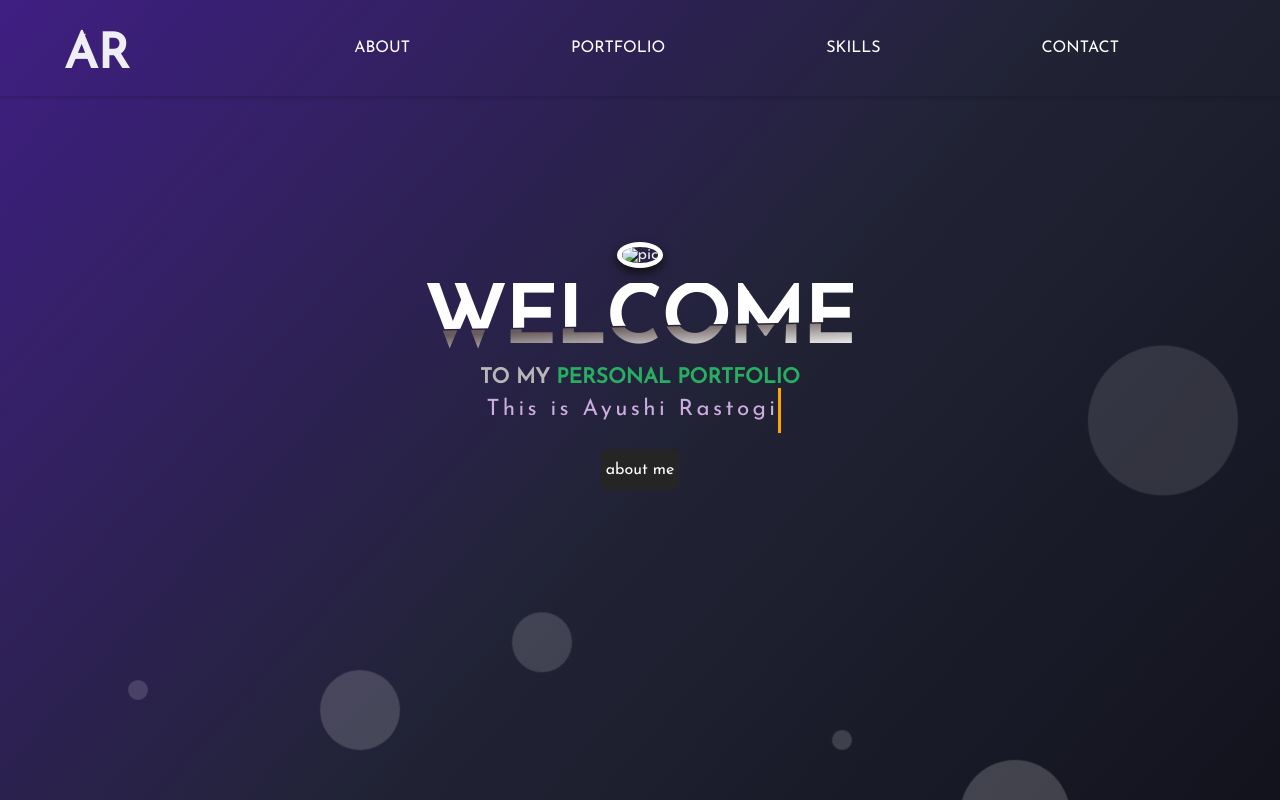
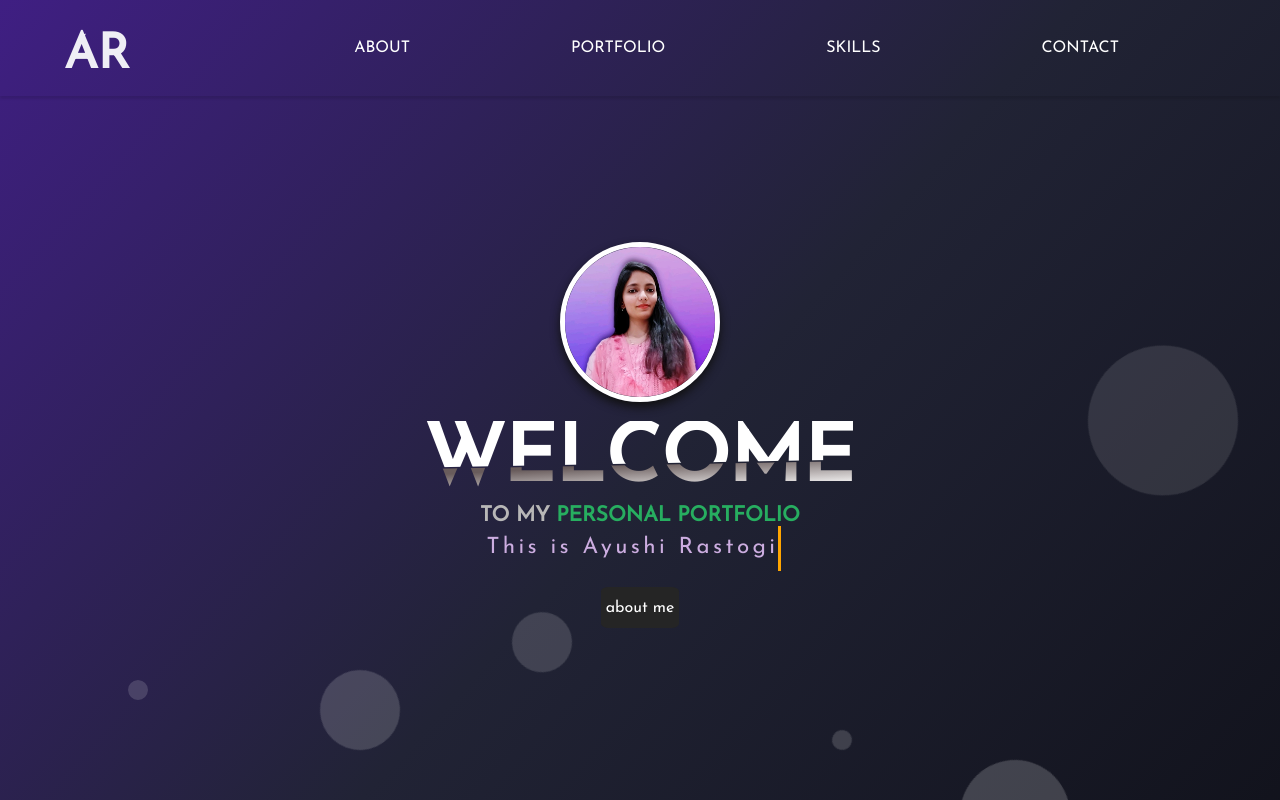
Before and after one commit to ayushi-ras/Ayu-Portfolio, a plain HTML site: page index.html in a window 1280 px wide. Drawn offline with Linux system fonts and the light colour scheme.

Commit message:
Update index.html

```diff
--- a/index.html
+++ b/index.html
@@ -50,7 +50,7 @@
 
          <!-- title & content -->
          <section class="header-content" id="home">
-            <img src="./images/ayu.jpg" alt="pic">
+            <img src="./ayu.jpg" alt="pic">
             <div class="wrapper">
                <div class="top">WELCOME</div>
                <div class="bottom " aria-hidden="true">WELCOME</div>
```
